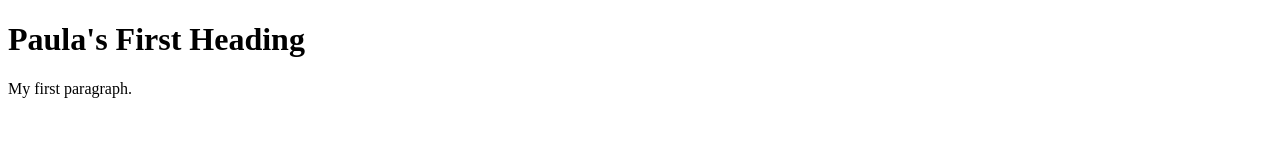
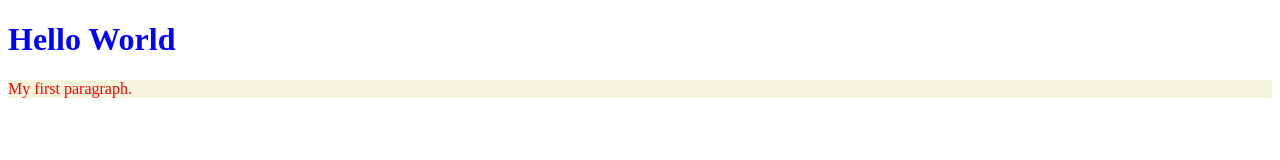
Before and after one commit to paulacobzaru/tema-curs, a plain HTML site: page index.html in a window 1280 px wide. Drawn offline with Linux system fonts and the light colour scheme.

Commit message:
our first js file

```diff
--- a/index.html
+++ b/index.html
@@ -1,12 +1,17 @@
 <!DOCTYPE html>
 <html>
+
 <head>
-<title>Page Title</title>
+    <link rel="stylesheet" href="main.css"/>
+    <script src="main.js"></script>
+    <title>Hello World Page</title>
 </head>
+
 <body>
 
-<h1>Paula's First Heading</h1>
-<p>My first paragraph.</p>
+    <h1>Hello World</h1>
+    <p>My first paragraph.</p>
 
 </body>
+
 </html>
--- /dev/null
+++ b/main.css
@@ -0,0 +1,8 @@
+h1{
+    color: blue;
+}
+
+p{
+    color: red;
+    background-color: beige;
+}
--- /dev/null
+++ b/main.js
@@ -0,0 +1,3 @@
+console.log('Hello World!');
+console.log('Hello World!');
+console.log('Hello World!');
```
